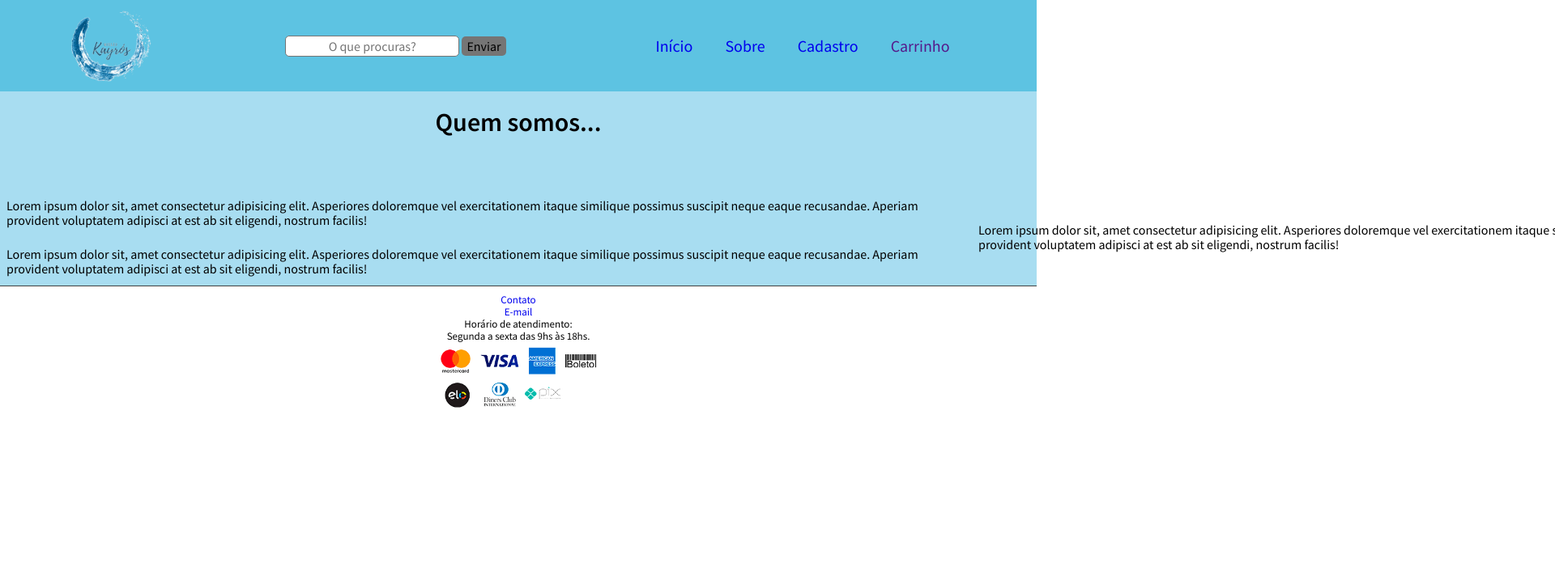
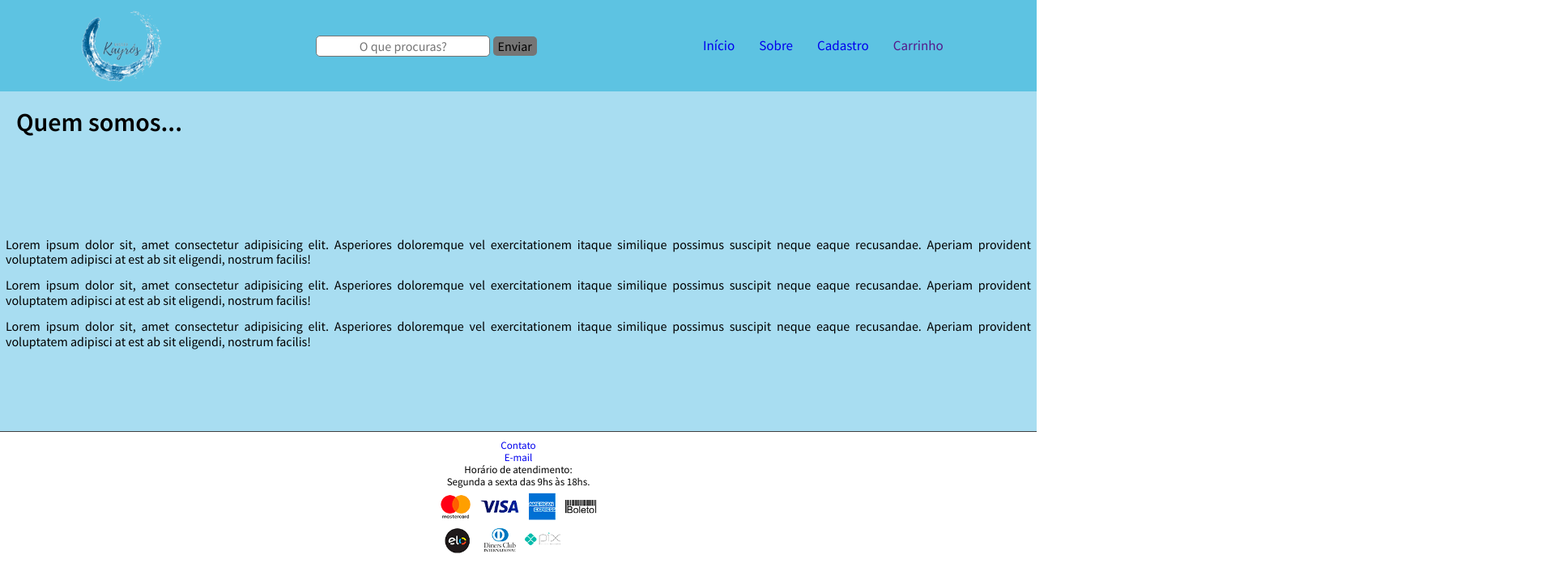
Before and after one commit to raphaelsmuniz/projeto-loja-kayros, a plain HTML site: page sobre.html in a window 1280 px wide. Shown: the top 722 px of the page at 81% size, 1920 px wide, since content can reach past the window. Drawn offline with Linux system fonts and the light colour scheme.

Commit message:
projeto finalizado sem a parte do filtro.

```diff
--- a/camiseta1-desc-style.css
+++ b/camiseta1-desc-style.css
@@ -55,9 +55,9 @@ header {
 }
 
 .cabecalho li {
-    font-size: 20px;
+    font-size: 17px;
     list-style: none;
-    padding: 20px;
+    padding: 15px;
 }
 
 .cabecalho li a {
@@ -74,6 +74,11 @@ header {
     flex-direction: row;
     justify-content: space-evenly;
     flex-wrap: wrap;
+}
+
+.camiseta img {
+    max-width: 85%;
+    width: auto;
 }
 
 .itemCamiseta h2 {
--- a/camiseta2-desc-style.css
+++ b/camiseta2-desc-style.css
@@ -55,9 +55,9 @@ header {
 }
 
 .cabecalho li {
-    font-size: 20px;
+    font-size: 17px;
     list-style: none;
-    padding: 20px;
+    padding: 15px;
 }
 
 .cabecalho li a {
@@ -74,6 +74,11 @@ header {
     flex-direction: row;
     justify-content: space-evenly;
     flex-wrap: wrap;
+}
+
+.camiseta img {
+    max-width: 85%;
+    width: auto;
 }
 
 .itemCamiseta h2 {
--- a/index-style.css
+++ b/index-style.css
@@ -55,9 +55,9 @@ header {
 }
 
 .cabecalho li {
-    font-size: 20px;
+    font-size: 17px;
     list-style: none;
-    padding: 20px;
+    padding: 15px;
 }
 
 .cabecalho li a {
@@ -73,6 +73,7 @@ header {
 }
 
 #filtro a {
+    font-size: 20px;
     cursor: pointer;
     color: blue;
     transition: 300ms;
--- a/livro1-desc-style.css
+++ b/livro1-desc-style.css
@@ -55,9 +55,9 @@ header {
 }
 
 .cabecalho li {
-    font-size: 20px;
+    font-size: 17px;
     list-style: none;
-    padding: 20px;
+    padding: 15px;
 }
 
 .cabecalho li a {
@@ -74,6 +74,11 @@ header {
     flex-direction: row;
     justify-content: space-evenly;
     flex-wrap: wrap;
+}
+
+.livro img {
+    max-width: 75%;
+    width: auto;
 }
 
 .itemLivro h2 {
--- a/livro2-desc-style.css
+++ b/livro2-desc-style.css
@@ -55,9 +55,9 @@ header {
 }
 
 .cabecalho li {
-    font-size: 20px;
+    font-size: 17px;
     list-style: none;
-    padding: 20px;
+    padding: 15px;
 }
 
 .cabecalho li a {
@@ -74,6 +74,11 @@ header {
     flex-direction: row;
     justify-content: space-evenly;
     flex-wrap: wrap;
+}
+
+.livro img {
+    max-width: 85%;
+    width: auto;
 }
 
 .itemLivro h2 {
--- a/sobre-style.css
+++ b/sobre-style.css
@@ -55,9 +55,9 @@ header {
 }
 
 .cabecalho li {
-    font-size: 20px;
+    font-size: 17px;
     list-style: none;
-    padding: 20px;
+    padding: 15px;
 }
 
 .cabecalho li a {
@@ -68,13 +68,11 @@ header {
     color: rgb(172, 15, 15);
 }
 
-.corpo div {
+.corpo {
     background: #a8ddf1;
     margin: 0 auto;
-    height: 120px;
+    height: 420px;
     display: flex;
-    flex-direction: column;
-    align-items: center;
     flex-wrap: wrap;
 }
 
@@ -84,12 +82,10 @@ header {
 }
 
 .corpo p {
-    padding: 1vh;
-    margin: auto;
-    width: 1200px;
-    text-justify: distribute;
-    display: flex;
-    flex-wrap: wrap;
+    max-width: 100%;
+    width: auto;
+    text-align: justify;
+    padding: 7px;
 }
 
 .rodape {
--- a/terco1-desc-style.css
+++ b/terco1-desc-style.css
@@ -20,6 +20,7 @@ header {
     align-items: center;
     padding: 5px;
     width: 100%;
+    flex-wrap: wrap;
 }
 
 .form input {
@@ -54,9 +55,9 @@ header {
 }
 
 .cabecalho li {
-    font-size: 20px;
+    font-size: 17px;
     list-style: none;
-    padding: 20px;
+    padding: 15px;
 }
 
 .cabecalho li a {
@@ -72,6 +73,12 @@ header {
     display: flex;
     flex-direction: row;
     justify-content: space-evenly;
+    flex-wrap: wrap;
+}
+
+.terco img {
+    max-width: 85%;
+    width: auto;
 }
 
 .itemTerco h2 {
@@ -112,23 +119,11 @@ header {
     padding: 5px;
     list-style: none;
     font-size: 15px;
+    display: block;
+    flex-wrap: wrap;
 }
 
 .rodape img {
     max-width: 200px;
     width: auto;
 }
-
-@media screen and (min-width: 768px) {
-    .form {
-        flex-direction: row;
-        justify-content: space-around;
-    }
-
-    .cabecalho ul {
-        flex-direction: row;
-        width: 70%;
-    }
-
-
-}
--- a/terco2-desc-style.css
+++ b/terco2-desc-style.css
@@ -20,6 +20,7 @@ header {
     align-items: center;
     padding: 5px;
     width: 100%;
+    flex-wrap: wrap;
 }
 
 .form input {
@@ -54,9 +55,9 @@ header {
 }
 
 .cabecalho li {
-    font-size: 20px;
+    font-size: 17px;
     list-style: none;
-    padding: 20px;
+    padding: 15px;
 }
 
 .cabecalho li a {
@@ -72,6 +73,12 @@ header {
     display: flex;
     flex-direction: row;
     justify-content: space-evenly;
+    flex-wrap: wrap;
+}
+
+.terco img {
+    max-width: 85%;
+    width: auto;
 }
 
 .itemTerco h2 {
@@ -112,23 +119,11 @@ header {
     padding: 5px;
     list-style: none;
     font-size: 15px;
+    display: block;
+    flex-wrap: wrap;
 }
 
 .rodape img {
     max-width: 200px;
     width: auto;
 }
-
-@media screen and (min-width: 768px) {
-    .form {
-        flex-direction: row;
-        justify-content: space-around;
-    }
-
-    .cabecalho ul {
-        flex-direction: row;
-        width: 70%;
-    }
-
-
-}
```
Also changed, not shown: index.html (+1 -1 lines), cad-style.css (deleted), cadastro.html (deleted), 1 other file.
